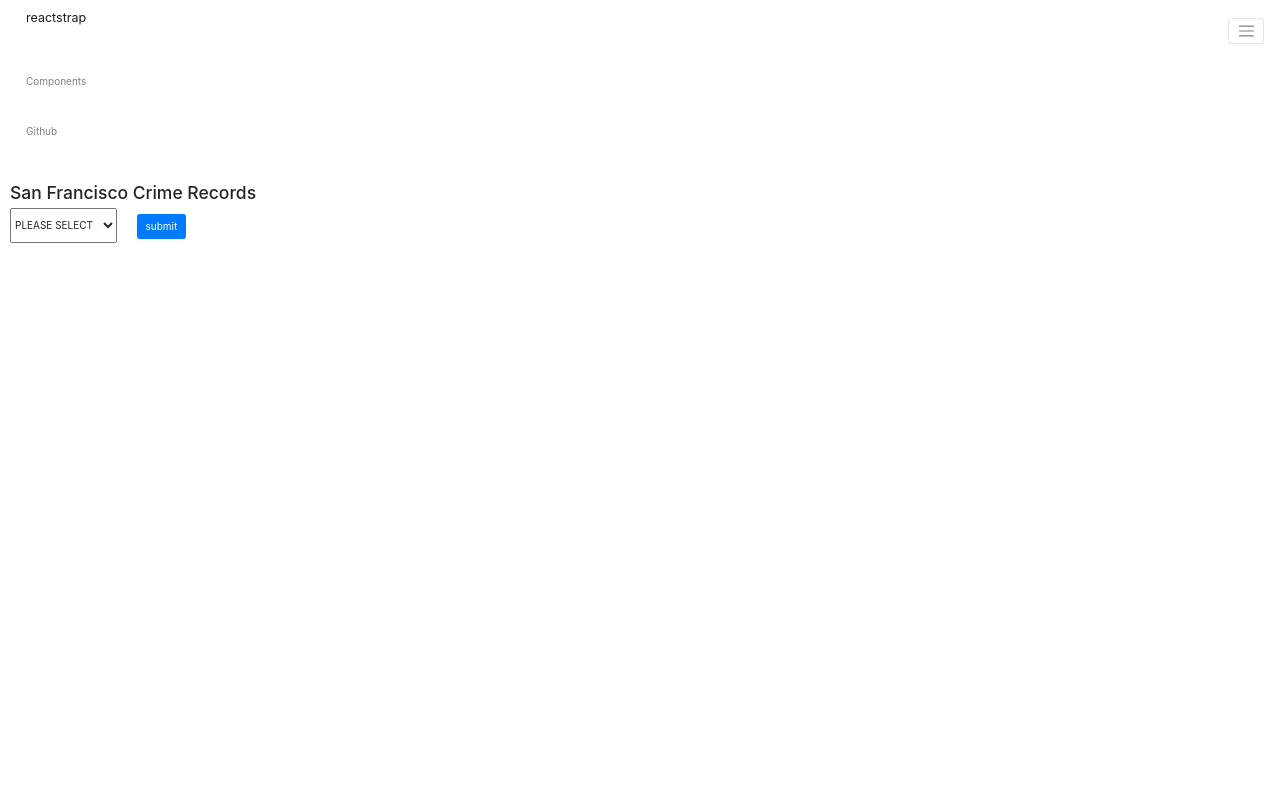
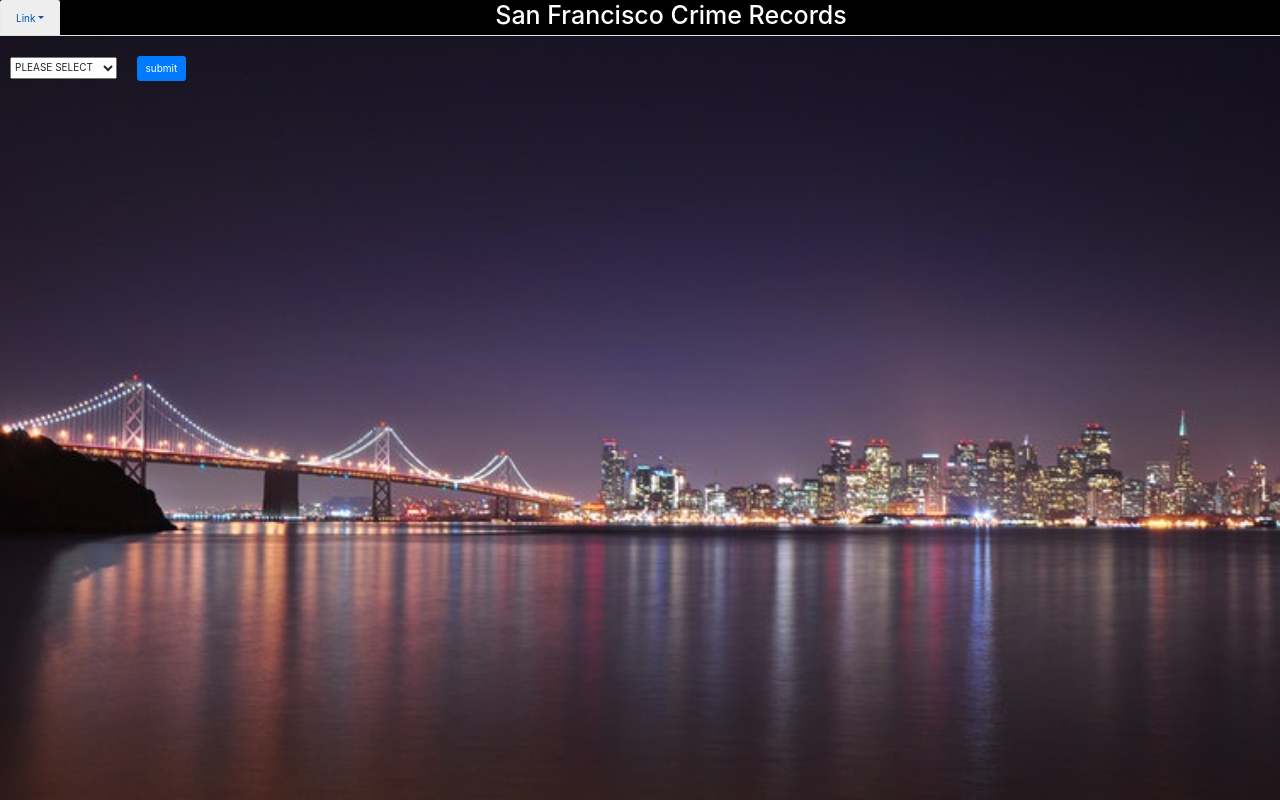
Before and after one commit to cmgonzales/react-api, a React (Create React App) app: page / in a window 1280 px wide. Built offline with nearby package versions, Linux system fonts and the light colour scheme.

Commit message:
added style

```diff
--- a/src/App.css
+++ b/src/App.css
@@ -30,10 +30,37 @@
   margin-left: 20px !important;
 }
 .select{
-  padding-top: 9px;
-  padding-bottom: 10px;
+  padding-top: 2px;
+  padding-bottom: 4px;
   margin-left:10px;
 }
 .header{
   margin-left:10px;
+  color: black
 }
+
+body{
+background-image: url('san.jpg');
+background-repeat: no-repeat;
+background-size: cover;
+}
+
+.nav{
+  background-color: black;
+  margin-bottom: 20px !important;
+}
+.records{
+  font-weight: bold;
+  color: black;
+}
+.navs{
+
+  color: white;
+  margin: 0 auto;
+
+}
+
+.nameInsert{
+  margin-top: 5px;
+  color: black;
+}
--- a/src/crime.js
+++ b/src/crime.js
@@ -57,7 +57,7 @@ clickMe=()=>{
 render(){
   return(
     <div>
-    <h3 className = 'header'>San Francisco Crime Records</h3>
+
     <select className ='select'
     value={this.state.selectValue}
     onChange={this.handleChange}
@@ -73,10 +73,11 @@ render(){
     onClick={this.clickMe}>
     submit
   </button>
-        <h1>{this.state.value}</h1>
+  <h3 className = 'nameInsert'>{this.state.value}</h3>
         {this.state.crime.map(function(stat, i){
           return(
-              <ul >
+
+              <ul className = 'records'>
               <li key={i}>{stat.address} {stat.time} {stat.descript} </li>
               </ul>
 
--- a/src/navbar.js
+++ b/src/navbar.js
@@ -1,38 +1,38 @@
 import React from 'react';
-import { Collapse, Navbar, NavbarToggler, NavbarBrand, Nav, NavItem, NavLink } from 'reactstrap';
+import { Nav, NavItem, Dropdown, DropdownItem, DropdownToggle, DropdownMenu, NavLink } from 'reactstrap';
 
 export default class Example extends React.Component {
   constructor(props) {
     super(props);
 
-    this.toggleNavbar = this.toggleNavbar.bind(this);
+    this.toggle = this.toggle.bind(this);
     this.state = {
-      collapsed: true
+      dropdownOpen: false
     };
   }
 
-  toggleNavbar() {
+  toggle() {
     this.setState({
-      collapsed: !this.state.collapsed
+      dropdownOpen: !this.state.dropdownOpen
     });
   }
+
   render() {
     return (
       <div>
-        <Navbar color="faded" light>
-          <NavbarBrand href="/" className="mr-auto">reactstrap</NavbarBrand>
-          <NavbarToggler onClick={this.toggleNavbar} className="mr-2" />
-          <Collapse isOpen={!this.state.collapsed} navbar>
-            <Nav navbar>
-              <NavItem>
-                <NavLink href="/components/">Components</NavLink>
-              </NavItem>
-              <NavItem>
-                <NavLink href="https://github.com/reactstrap/reactstrap">Github</NavLink>
-              </NavItem>
-            </Nav>
-          </Collapse>
-        </Navbar>
+        <Nav tabs className = 'nav'>
+
+          <Dropdown nav isOpen={this.state.dropdownOpen} toggle={this.toggle}>
+            <DropdownToggle nav caret>
+              Link
+            </DropdownToggle>
+        <DropdownMenu>
+              <DropdownItem Github>
+              <a href =  'www.github.com/cmgonzales'>Github</a></DropdownItem>
+              </DropdownMenu>
+          </Dropdown>
+          <h1 className ="navs">San Francisco Crime Records</h1>
+        </Nav>
       </div>
     );
   }
```
Also changed, not shown: public/index.html (line endings or trailing spaces), src/san.jpg (added).
